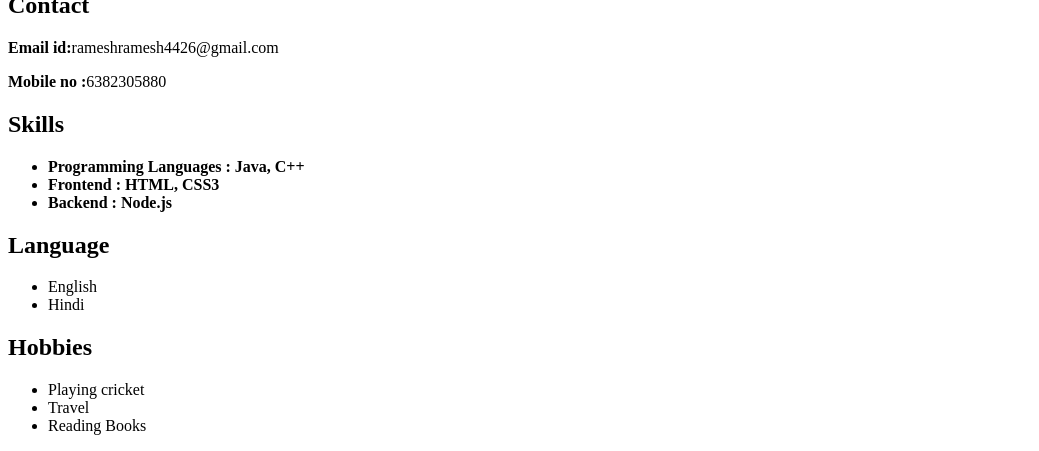
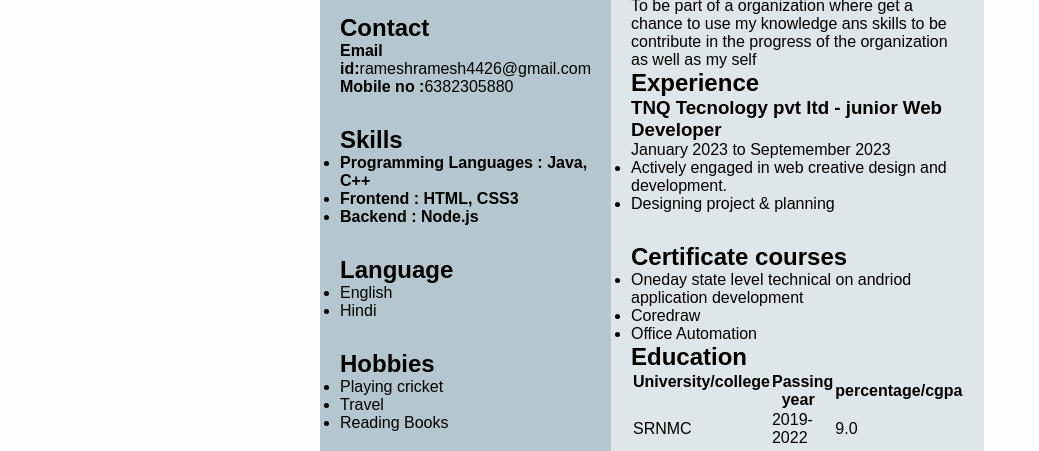
Before and after one commit to rameshramesh2001/HTML, a plain HTML site: page cool-responsive-portfolio-main/ResumeModify/ResumeModify.html in a window 1280 px wide. Shown: the part 136-587 px from the top of the page, without its empty margins (0-1039 px from the left). Drawn offline with Linux system fonts and the light colour scheme; files whose address does not match are found by name; a web font is replaced by a local one.

Commit message:
resumemodify

```diff
--- a/cool-responsive-portfolio-main/ResumeModify/ResumeModify.css
+++ b/cool-responsive-portfolio-main/ResumeModify/ResumeModify.css
@@ -41,4 +41,5 @@ body {
 }
 .title{
     text-transform: uppercase;
+
 }
--- a/cool-responsive-portfolio-main/ResumeModify/ResumeModify.html
+++ b/cool-responsive-portfolio-main/ResumeModify/ResumeModify.html
@@ -5,7 +5,7 @@
 	<meta http-equiv="X-UA-Compatible" content="IE=edge">
 	<meta name="viewport"
 		content="width=device-width, initial-scale=1.0">
-	<link rel="stylesheet" href="New Resume.css">
+	<link rel="stylesheet" href="ResumeModify.css">
 	<link rel="stylesheet" href="https://fonts.googleapis.com/css?family=Sofia">
 </head>
 
```
Also changed, not shown: cool-responsive-portfolio-main/ResumeModify/photo.jpg (added).
